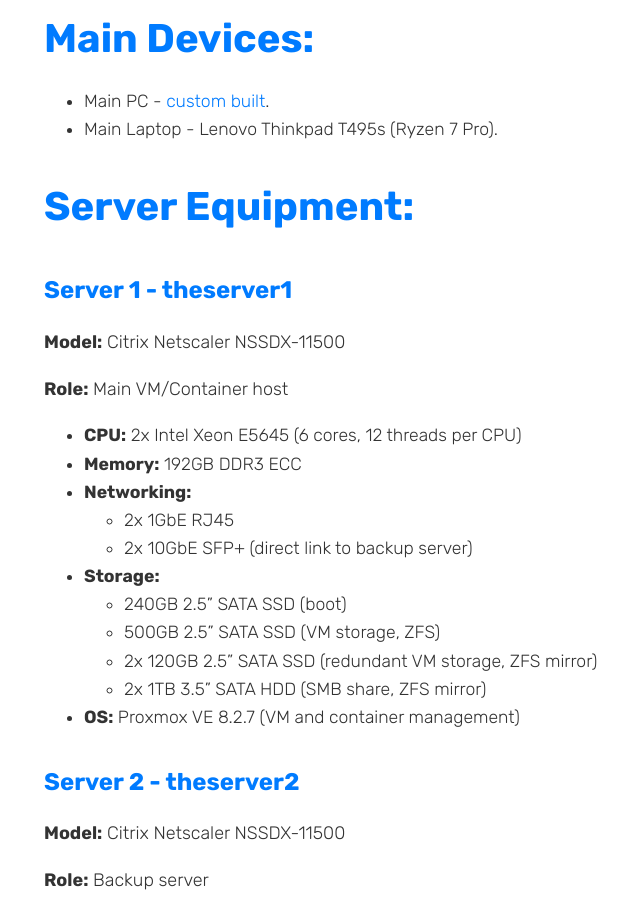
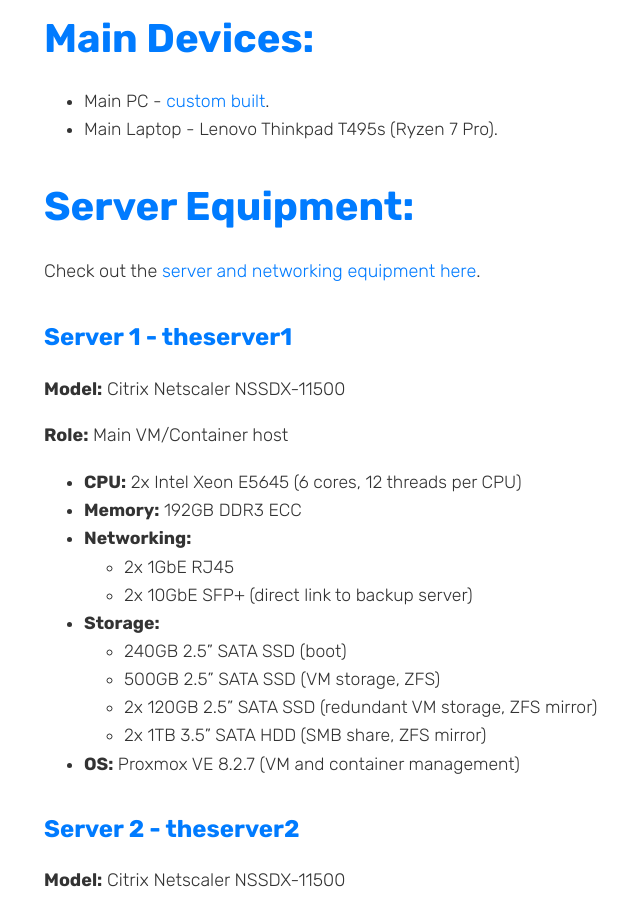
Before and after one commit to UndercoverComputing/undercovercomputing.com, a Jekyll site: the page inventory.html, which Jekyll copies as it is, in a window 1280 px wide and 900 px high, scrolled down 390 px. Shown: the whole window, without its empty margins (180-820 px from the left). Built offline with Jekyll 4.4.1, drawn with Linux system fonts in a browser that asks for light colours.

Commit message:
Update inventory.html

```diff
--- a/inventory.html
+++ b/inventory.html
@@ -44,6 +44,7 @@
         </ul>
 
         <h1><strong>Server Equipment:</strong></h1>
+        <p>Check out the <a href="https://imgur.com/gallery/servers-networking-equipment-5UBlhes#DSXvPH2">server and networking equipment here</a>.</p>
 
         <h3><strong>Server 1 - theserver1</strong></h3>
         <p><strong>Model:</strong> Citrix Netscaler NSSDX-11500</p>
```
